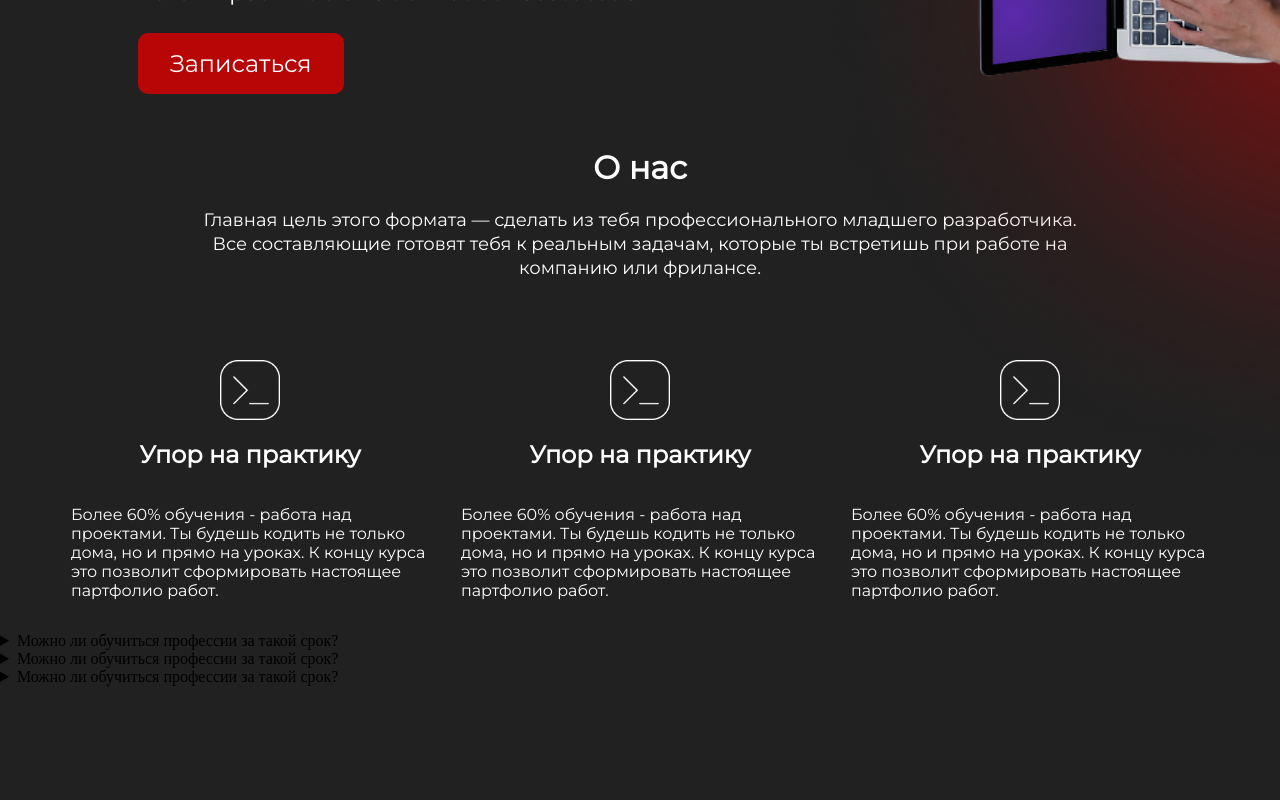
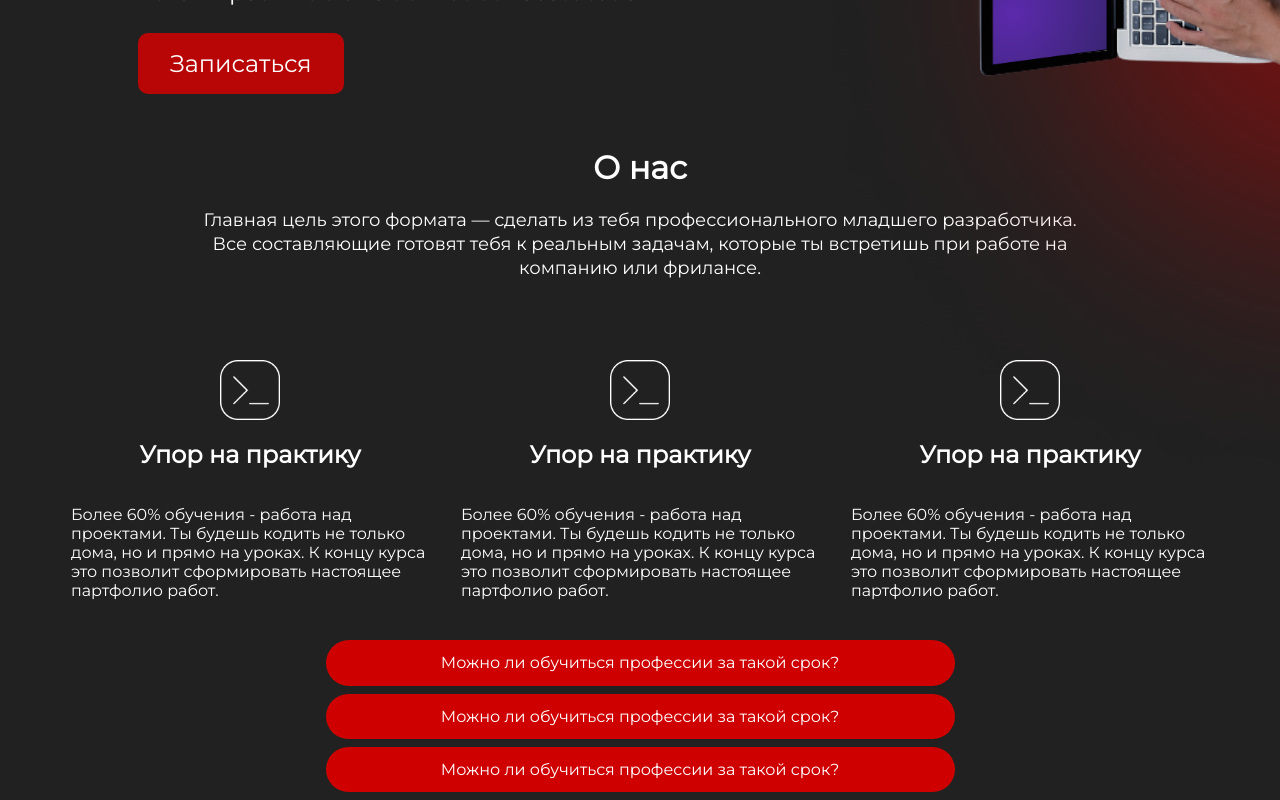
Before and after one commit to BaitemirAsanbaev/karakol-tech, a React (Create React App) app: page / in a window 1280 px wide. Shown: the part 449-1249 px from the top of the page. Before the commit the page ends 1135 px from the top, so only its background shows below. Built offline with nearby package versions, Linux system fonts and the light colour scheme.

Commit message:
style faq section

```diff
--- a/src/components/FAQ/FAQ.js
+++ b/src/components/FAQ/FAQ.js
@@ -1,20 +1,26 @@
 import classes from "./FAQ.module.scss";
 
 const FAQ = () => {
-  return ( <div className={classes}>
+  return (<div className={classes.FAQ}>
     <details>
       <summary>Можно ли обучиться профессии за такой срок?</summary>
-      <p>Да, это возможно. Также, важно уделять время вне уроков на дополнительное обучение. Минимум 2 часа в день</p>
+      <div className={classes.Content}>
+        <p>Да, это возможно. Также, важно уделять время вне уроков на дополнительное обучение. Минимум 2 часа в день</p>
+      </div>
     </details>
     <details>
       <summary>Можно ли обучиться профессии за такой срок?</summary>
-      <p>Да, это возможно. Также, важно уделять время вне уроков на дополнительное обучение. Минимум 2 часа в день</p>
+      <div className={classes.Content}>
+        <p>Да, это возможно. Также, важно уделять время вне уроков на дополнительное обучение. Минимум 2 часа в день</p>
+      </div>
     </details>
     <details>
       <summary>Можно ли обучиться профессии за такой срок?</summary>
-      <p>Да, это возможно. Также, важно уделять время вне уроков на дополнительное обучение. Минимум 2 часа в день</p>
+      <div className={classes.Content}>
+        <p>Да, это возможно. Также, важно уделять время вне уроков на дополнительное обучение. Минимум 2 часа в день</p>
+      </div>
     </details>
-    </div> );
+  </div>);
 }
 
 export default FAQ;
--- a/src/components/FAQ/FAQ.module.scss
+++ b/src/components/FAQ/FAQ.module.scss
@@ -0,0 +1,32 @@
+@import "../../styles/variables/colors.scss";
+@import "../../styles/variables/font-family.scss";
+
+.FAQ {
+  details {
+    box-sizing: border-box;
+    width: 629px;
+    text-align: center;
+    margin: 0.5rem auto;
+    summary {
+      list-style-type: none;
+      background-color: $middle-red;
+      padding: 0.7rem 0;
+      border-radius: 2rem;
+      font-family: $base-font-family;
+      color: #ffffff;
+      border: 2px solid transparent;
+      cursor: pointer;
+      &:focus {
+        border-color: rgb(77, 6, 6);
+      }
+    }
+    p {
+      max-width: 580px;
+      background-color: rgba(207, 0, 0, 0.5);
+      color: #ffffff;
+      font-family: $base-font-family;
+      margin: 0 auto;
+      padding: 2rem 0;
+    }
+  }
+}
--- a/src/styles/variables/colors.scss
+++ b/src/styles/variables/colors.scss
@@ -1,3 +1,4 @@
 $light-red: #B80606;
 $dark-red: #640808;
+$middle-red:#CF0000;
 $base-black: #212121;
```
